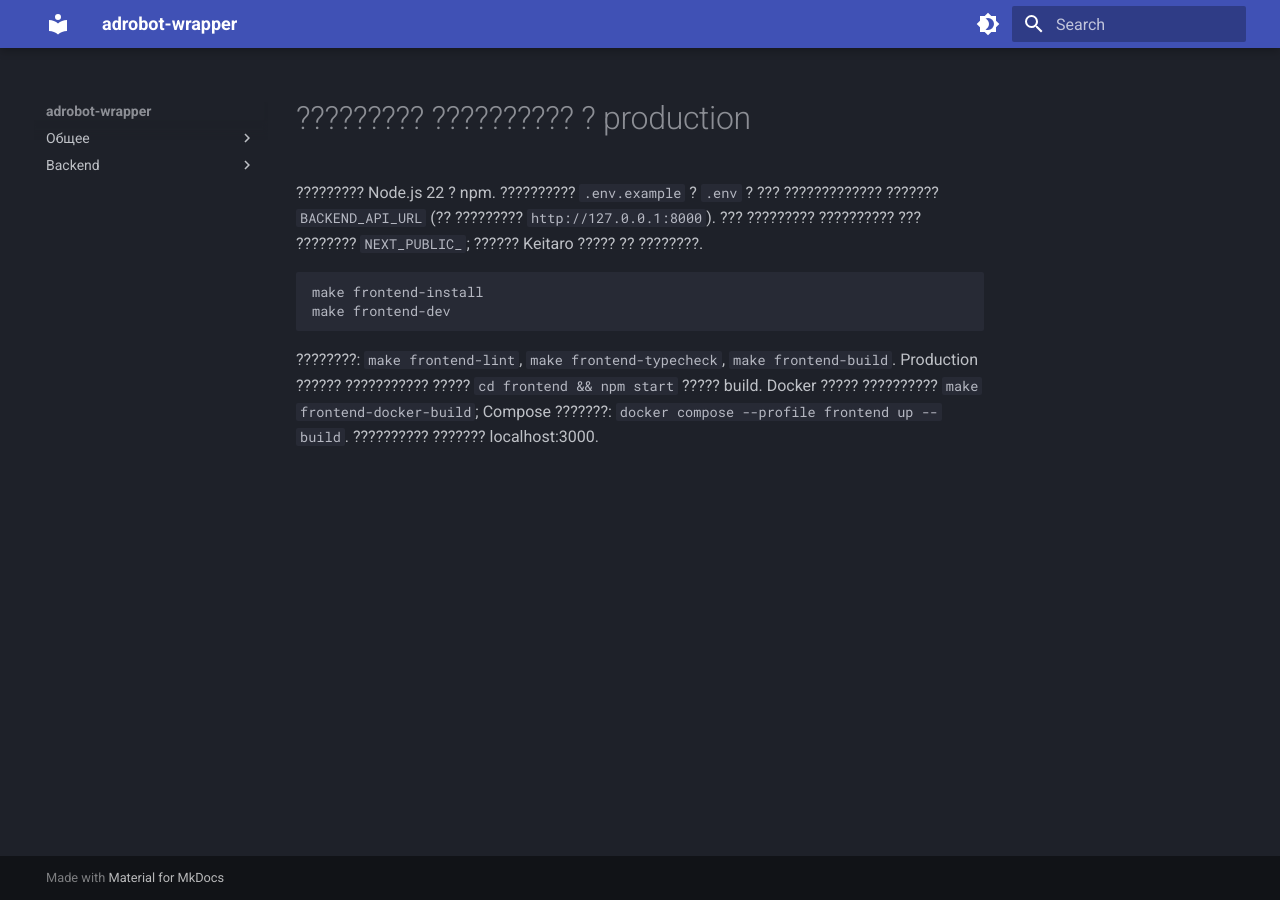
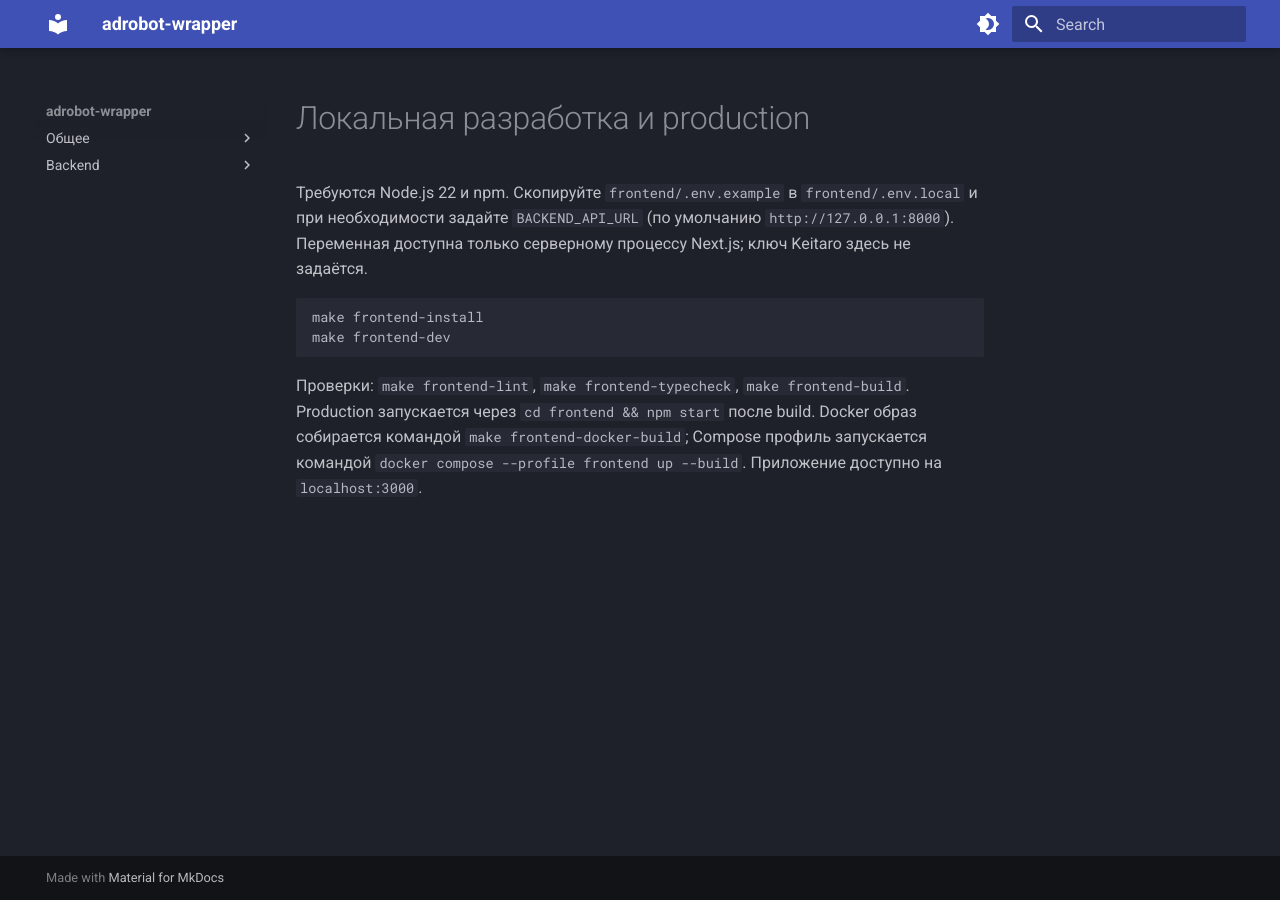
Before and after one commit to BraveTonni/adrobot-wrapper, an MkDocs documentation site: the page built from docs/frontend/development.md, in a window 1280 px wide. Built offline with MkDocs 1.6.1 and Material for MkDocs 9.7.7, drawn with Linux system fonts in a browser that asks for light colours.

Commit message:
docs(frontend): fix runtime setup guidance

````diff
--- a/compose.yaml
+++ b/compose.yaml
@@ -81,6 +81,8 @@ services:
     depends_on:
       backend:
         condition: service_healthy
+    environment:
+      BACKEND_API_URL: http://backend:8000
     ports:
       - "127.0.0.1:3000:3000"
     user: "10001:10001"
--- a/docs/frontend/development.md
+++ b/docs/frontend/development.md
@@ -1,10 +1,10 @@
-# ????????? ?????????? ? production
+# Локальная разработка и production
 
-????????? Node.js 22 ? npm. ?????????? `.env.example` ? `.env` ? ??? ????????????? ??????? `BACKEND_API_URL` (?? ????????? `http://127.0.0.1:8000`). ??? ????????? ?????????? ??? ???????? `NEXT_PUBLIC_`; ?????? Keitaro ????? ?? ????????.
+Требуются Node.js 22 и npm. Скопируйте `frontend/.env.example` в `frontend/.env.local` и при необходимости задайте `BACKEND_API_URL` (по умолчанию `http://127.0.0.1:8000`). Переменная доступна только серверному процессу Next.js; ключ Keitaro здесь не задаётся.
 
 ```bash
 make frontend-install
 make frontend-dev
 ```
 
-????????: `make frontend-lint`, `make frontend-typecheck`, `make frontend-build`. Production ?????? ??????????? ????? `cd frontend && npm start` ????? build. Docker ????? ?????????? `make frontend-docker-build`; Compose ???????: `docker compose --profile frontend up --build`. ?????????? ??????? localhost:3000.
+Проверки: `make frontend-lint`, `make frontend-typecheck`, `make frontend-build`. Production запускается через `cd frontend && npm start` после build. Docker образ собирается командой `make frontend-docker-build`; Compose профиль запускается командой `docker compose --profile frontend up --build`. Приложение доступно на `localhost:3000`.
````
Also changed, not shown: README.md (+3 -4 lines), docs/index.md (+2 -4 lines), 1 other file.
